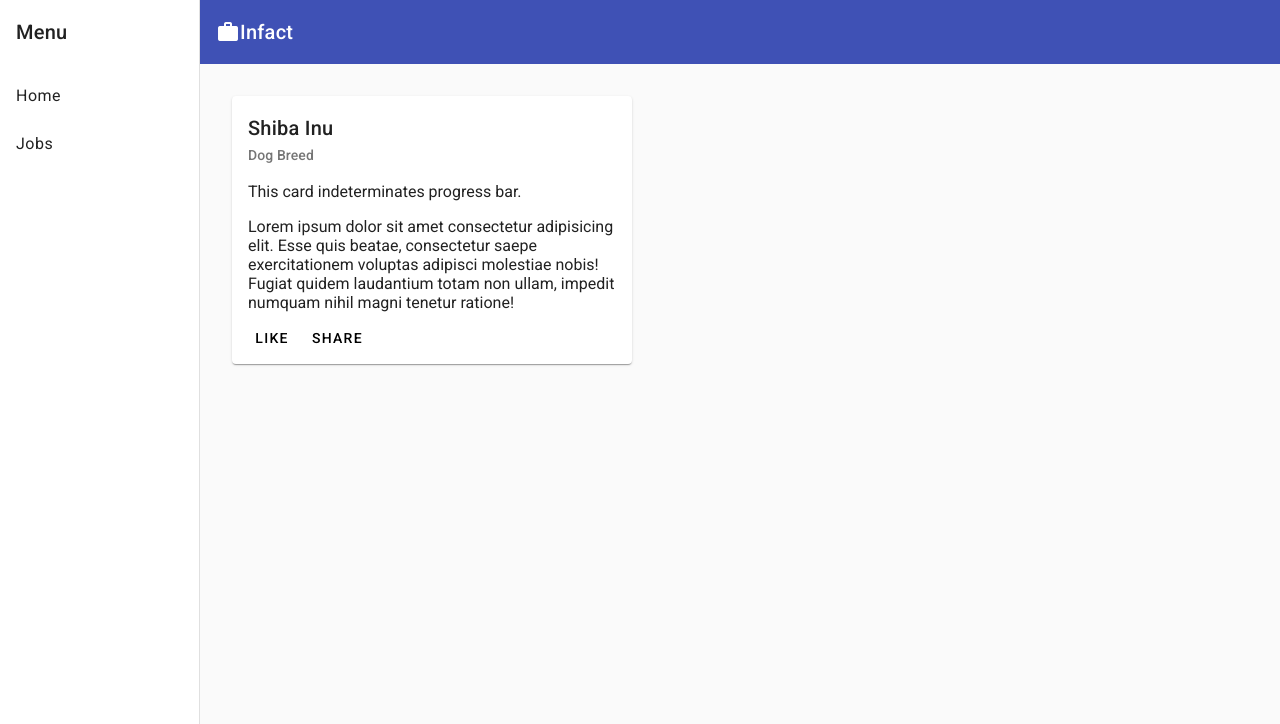
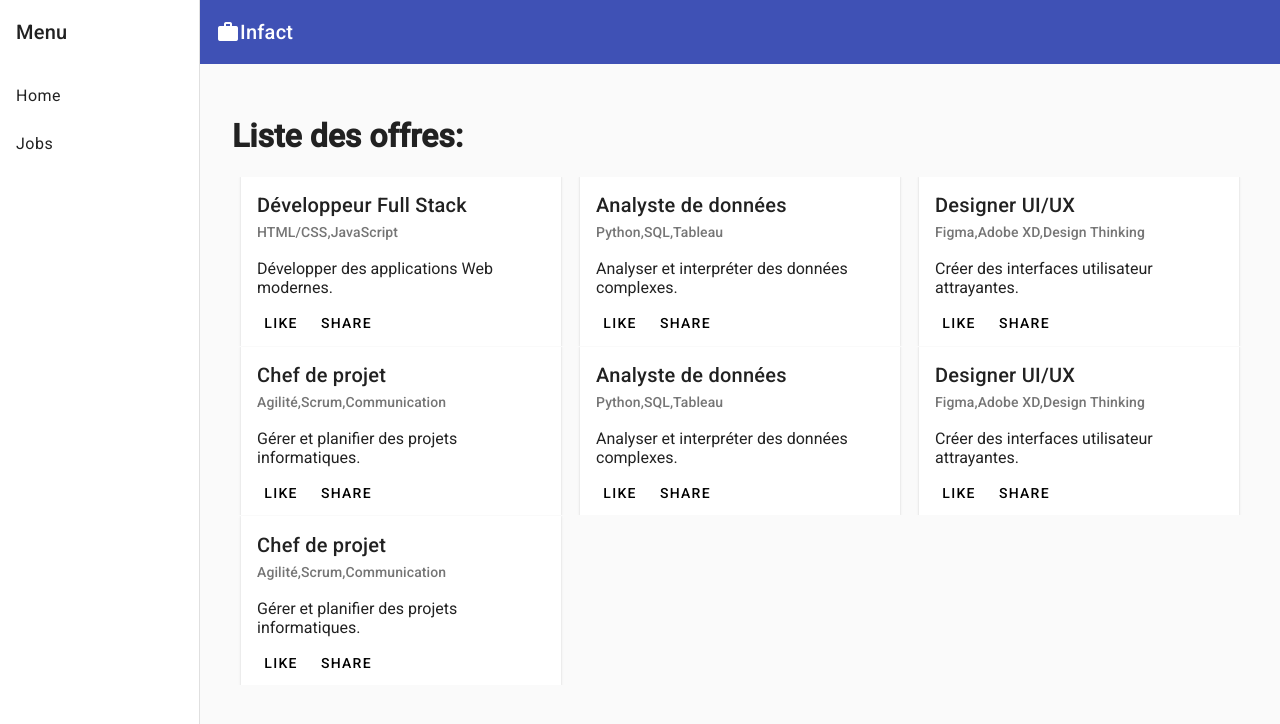
Before and after one commit to EFREI-M2-Dev/Angular-Project-Mat-Pierre, an Angular app: page /jobs in a window 1280 px wide. Shown: the top 724 px of the page. Built offline with nearby package versions, Linux system fonts and the light colour scheme.

Commit message:
feat: add cards job grid

```diff
--- a/src/app/features/home/home.component.html
+++ b/src/app/features/home/home.component.html
@@ -1 +1,3 @@
-<p>home works!</p>
+<div class="content">
+    <h1>Bienvenue, User1</h1>
+</div>
--- a/src/app/features/home/home.component.scss
+++ b/src/app/features/home/home.component.scss
@@ -0,0 +1,3 @@
+.content {
+    padding: 2rem;
+}
--- a/src/app/features/jobs/jobs.component.html
+++ b/src/app/features/jobs/jobs.component.html
@@ -1,21 +1,21 @@
 <div class="content">
+  <h1>Liste des offres:</h1>
+
+  <mat-grid-list cols="3" rowHeight="2:1">
+    <mat-grid-tile *ngFor="let card of cards">
       <mat-card class="example-card">
         <mat-card-header>
-      <mat-card-title>Shiba Inu</mat-card-title>
-      <mat-card-subtitle>Dog Breed</mat-card-subtitle>
+          <mat-card-title>{{ card.title }}</mat-card-title>
+          <mat-card-subtitle>{{ card.subtitle }}</mat-card-subtitle>
         </mat-card-header>
         <mat-card-content>
-      <p>This card indeterminates progress bar.</p>
-      <p>
-        Lorem ipsum dolor sit amet consectetur adipisicing elit. Esse quis
-        beatae, consectetur saepe exercitationem voluptas adipisci molestiae
-        nobis! Fugiat quidem laudantium totam non ullam, impedit numquam nihil
-        magni tenetur ratione!
-      </p>
+          <p>{{ card.content }}</p>
         </mat-card-content>
         <mat-card-actions>
           <button mat-button>LIKE</button>
           <button mat-button>SHARE</button>
         </mat-card-actions>
       </mat-card>
+    </mat-grid-tile>
+  </mat-grid-list>
 </div>
--- a/src/app/features/jobs/jobs.component.scss
+++ b/src/app/features/jobs/jobs.component.scss
@@ -1,7 +1,7 @@
 .content {
   padding: 2rem;
+
+  .example-card {
+    width: 20em;
+  }
 }
-
-.example-card {
-  max-width: 400px;
-}
--- a/src/app/features/jobs/jobs.component.ts
+++ b/src/app/features/jobs/jobs.component.ts
@@ -2,12 +2,51 @@ import { Component } from '@angular/core';
 import { CommonModule } from '@angular/common';
 import { MatButtonModule } from '@angular/material/button';
 import { MatCardModule } from '@angular/material/card';
+import { MatGridListModule } from '@angular/material/grid-list';
 
 @Component({
   selector: 'app-jobs',
   standalone: true,
-  imports: [CommonModule, MatCardModule, MatButtonModule],
+  imports: [CommonModule, MatCardModule, MatButtonModule, MatGridListModule],
   templateUrl: './jobs.component.html',
   styleUrls: ['./jobs.component.scss'],
 })
-export class JobsComponent {}
+export class JobsComponent {
+  cards = [
+    {
+      title: 'Développeur Full Stack',
+      content: 'Développer des applications Web modernes.',
+      subtitle: ['HTML/CSS', 'JavaScript'],
+    },
+    {
+      title: 'Analyste de données',
+      content: 'Analyser et interpréter des données complexes.',
+      subtitle: ['Python', 'SQL', 'Tableau'],
+    },
+    {
+      title: 'Designer UI/UX',
+      content: 'Créer des interfaces utilisateur attrayantes.',
+      subtitle: ['Figma', 'Adobe XD', 'Design Thinking'],
+    },
+    {
+      title: 'Chef de projet',
+      content: 'Gérer et planifier des projets informatiques.',
+      subtitle: ['Agilité', 'Scrum', 'Communication'],
+    },
+    {
+      title: 'Analyste de données',
+      content: 'Analyser et interpréter des données complexes.',
+      subtitle: ['Python', 'SQL', 'Tableau'],
+    },
+    {
+      title: 'Designer UI/UX',
+      content: 'Créer des interfaces utilisateur attrayantes.',
+      subtitle: ['Figma', 'Adobe XD', 'Design Thinking'],
+    },
+    {
+      title: 'Chef de projet',
+      content: 'Gérer et planifier des projets informatiques.',
+      subtitle: ['Agilité', 'Scrum', 'Communication'],
+    },
+  ];
+}
```
Lines whose indentation alone changed are shown as unchanged.
